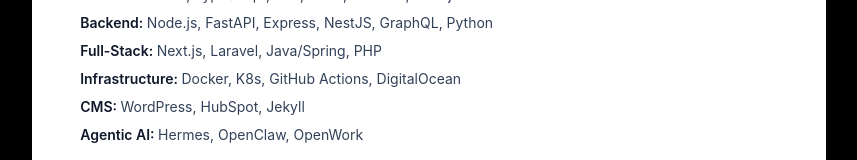
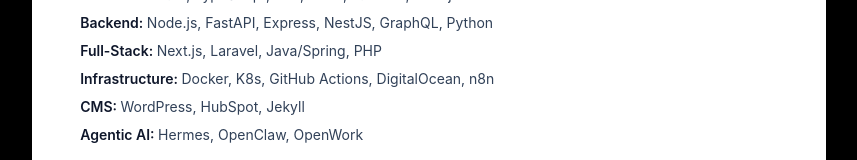
Before and after one commit to cryptorichyrich/biotama-next, a Next.js app: page /applications/1/resume in a window 1280 px wide. Shown: the part 1299-1459 px from the top of the page, without its empty margins (211-1068 px from the left). Built offline with nearby package versions, Linux system fonts and the light colour scheme.

Commit message:
feat: add n8n to Infrastructure skills

```diff
--- a/src/data/skills.ts
+++ b/src/data/skills.ts
@@ -45,6 +45,7 @@
       { name: "K8s", level: 2 },
       { name: "GitHub Actions", level: 4 },
       { name: "DigitalOcean", level: 4 },
+      { name: "n8n", level: 4 },
     ],
   },
   {
```
